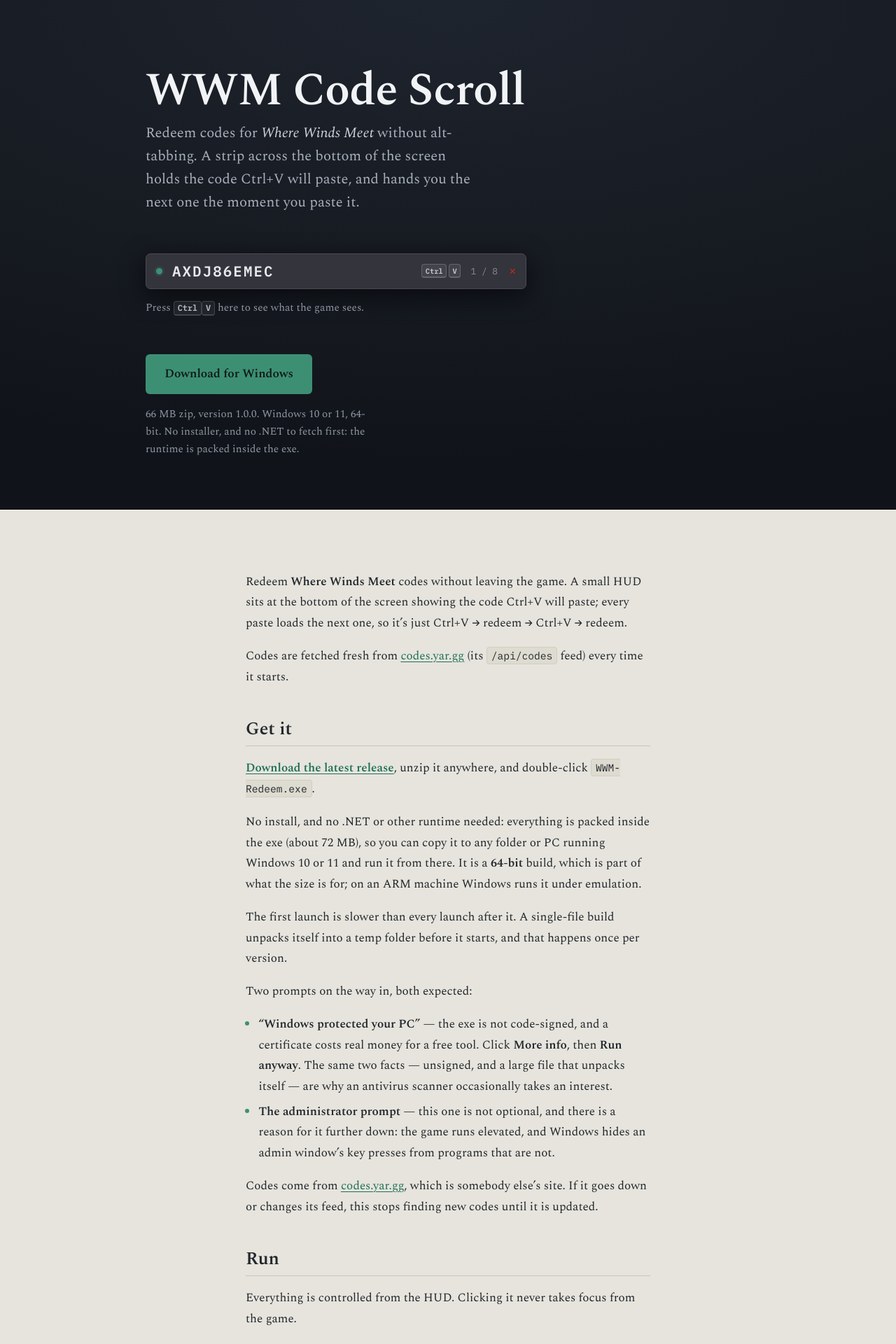
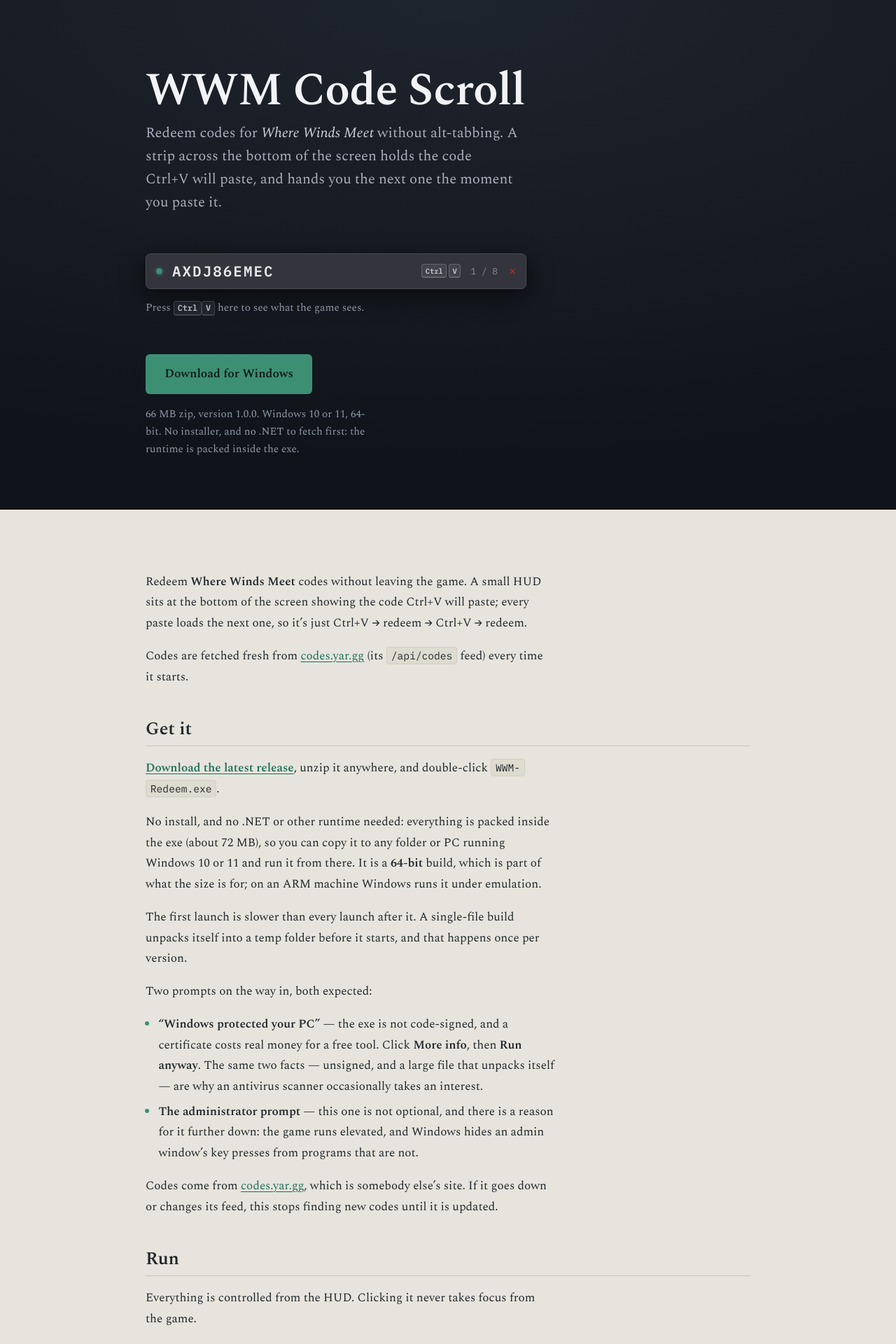
Before and after one commit to aumsaur/WWM_CodeScroll, a Jekyll site: the page built from README.md, in a window 1280 px wide. Shown: the top 1920 px of the page at 70% size. Built offline with Jekyll 4.4.1, drawn with Linux system fonts in a browser that asks for light colours; our own code applies the rules of GitHub Pages for plain Markdown files.

Commit message:
Run one left edge down the page
The hero and the manual were two centred blocks of different widths, so the
text stepped inward by about 140px where the dark band meets the paper. They
share a frame now and the measure only limits line length inside it, which
also lets an h2 rule run wider than its column on purpose.

Inline code that wrapped mid-name lost the right half of its box;
box-decoration-break puts it back.

Co-Authored-By: Claude Opus 5 <noreply@anthropic.com>

```diff
--- a/assets/css/style.css
+++ b/assets/css/style.css
@@ -26,6 +26,11 @@
   --hud-close: #c42b1c;
 
   --measure: 68ch;
+  /* ONE LEFT EDGE down the whole page. The hero and the manual used to be
+   * two centred blocks of different widths, so the text stepped inward by
+   * 140px at the paper join. They share a frame now; the measure only limits
+   * the line length INSIDE it. */
+  --frame: 54rem;
   --serif: "Spectral", Georgia, serif;
   --mono: "IBM Plex Mono", ui-monospace, monospace;
 }
@@ -83,7 +88,7 @@ kbd {
 }
 
 .screen__inner {
-  max-width: 54rem;
+  max-width: var(--frame);
   margin: 0 auto;
 }
 
@@ -97,7 +102,7 @@ kbd {
 }
 
 .lede {
-  max-width: 46ch;
+  max-width: 52ch;
   margin: 0;
   font-size: clamp(1.05rem, 2.2vw, 1.28rem);
   line-height: 1.6;
@@ -229,7 +234,7 @@ kbd {
 }
 
 .manual {
-  max-width: var(--measure);
+  max-width: var(--frame);
   margin: 0 auto;
 }
 
@@ -281,9 +286,13 @@ kbd {
   border-radius: 4px;
   background: var(--paper-sink);
   border: 1px solid #0000000f;
+  /* a span that wraps mid-name keeps its box on both lines */
+  -webkit-box-decoration-break: clone;
+  box-decoration-break: clone;
 }
 
 .manual pre {
+  max-width: var(--measure);
   font-family: var(--mono);
   font-size: 0.85rem;
   line-height: 1.6;
@@ -303,6 +312,7 @@ kbd {
 
 .manual table {
   width: 100%;
+  max-width: var(--measure);
   border-collapse: collapse;
   margin: 1.25rem 0;
   font-size: 0.96rem;
@@ -338,11 +348,11 @@ kbd {
   padding-top: 0;
   border-top: 1px solid var(--rule);
   margin: 0 auto;
-  max-width: calc(var(--measure) + 2.5rem);
+  max-width: var(--frame);
 }
 .foot p {
   max-width: var(--measure);
-  margin: 1.25rem auto 0;
+  margin: 1.25rem 0 0;
   font-size: 0.95rem;
 }
 .foot__note {
```
